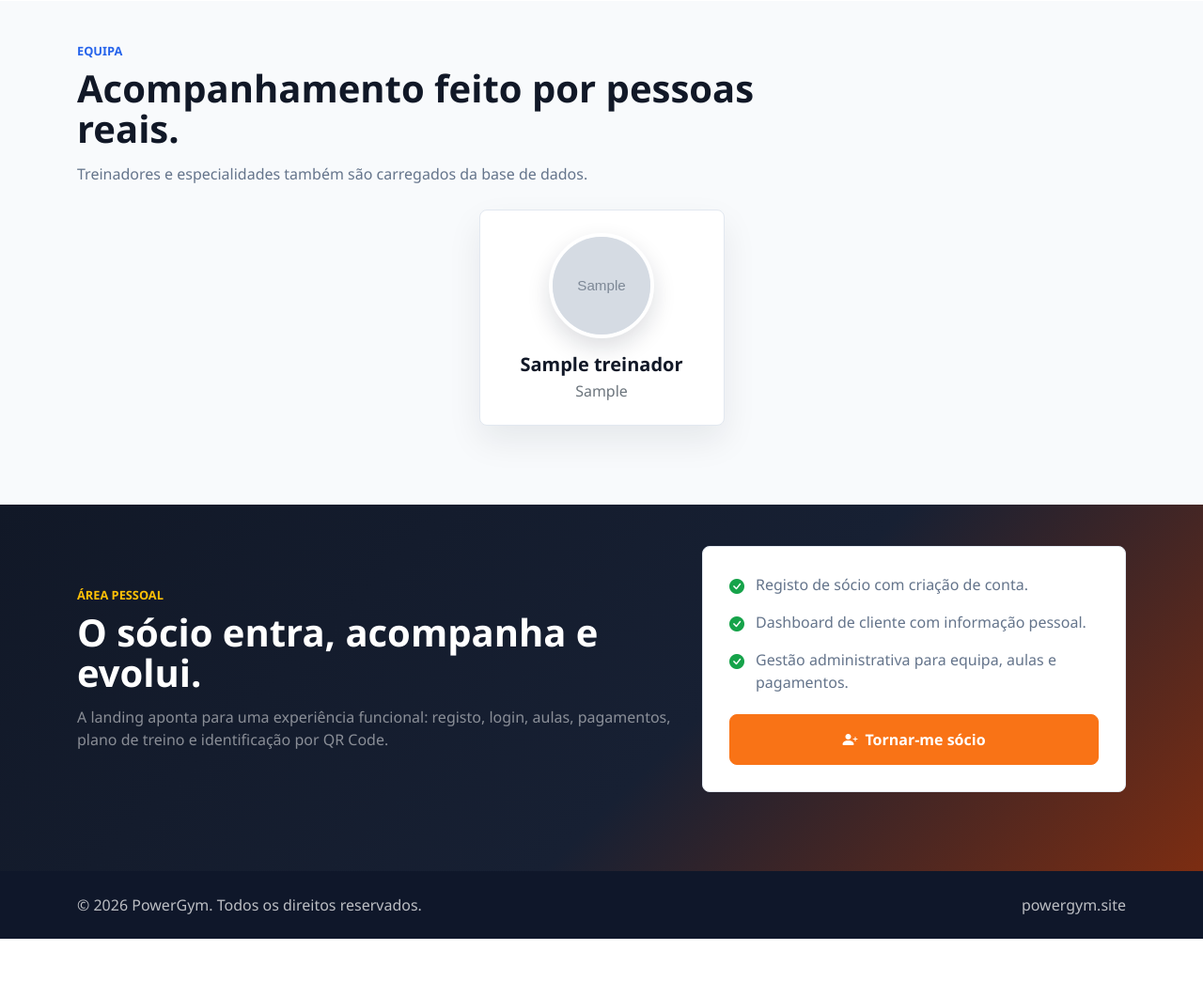
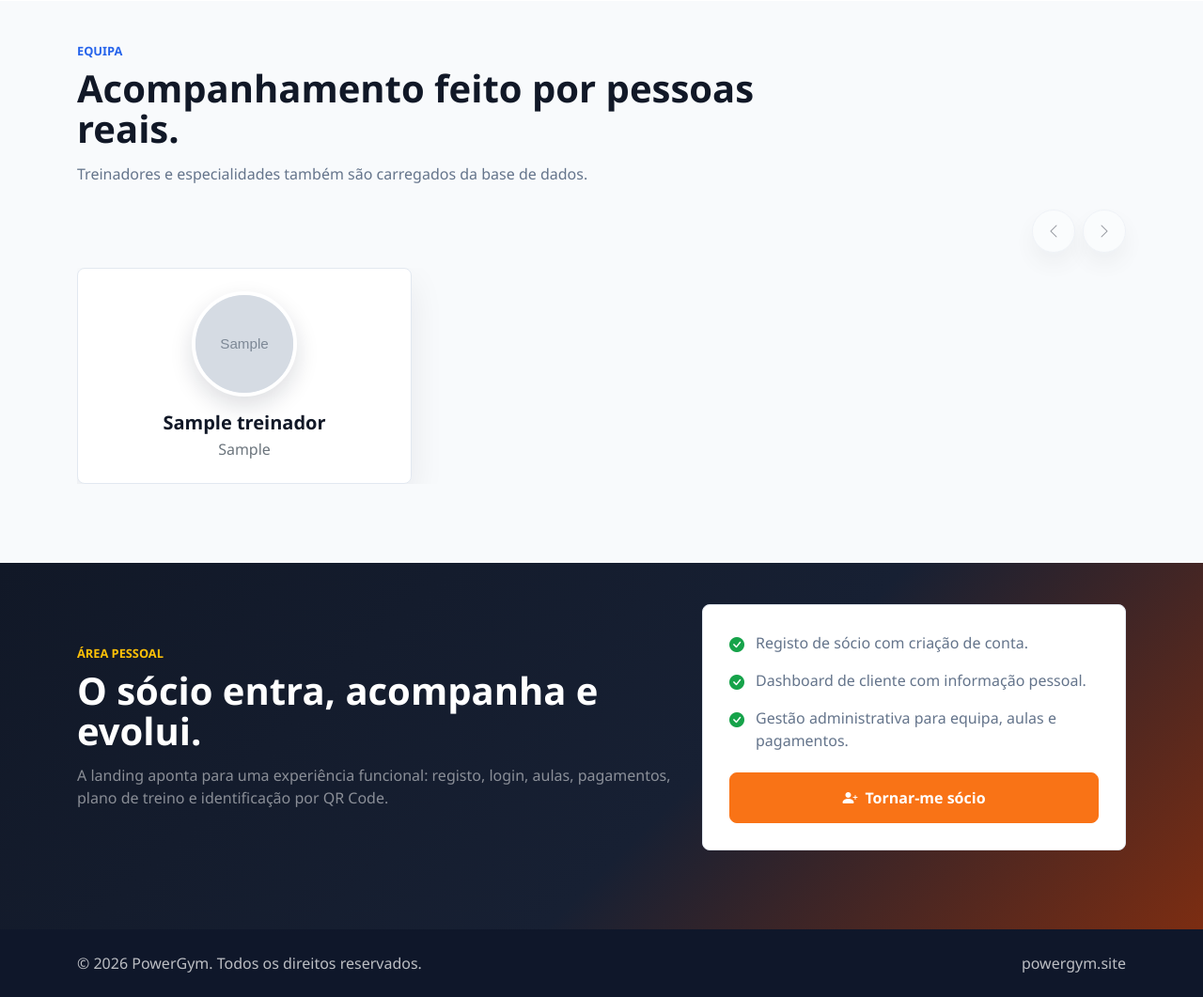
Before and after one commit to goncaloperes01/powergym, a Django app: page / in a window 1280 px wide. Shown: the part 1970-3031 px from the top of the page at 94% size. Before the commit the page ends 2969 px from the top, so only its background shows below. Run offline with Django 5.2, Linux system fonts and the light colour scheme; tables that the repository leaves empty hold one stand-in row (values such as "Sample post"); grey boxes marked "Sample" are stand-in pictures.

Commit message:
corrigir pequenos bugs visuais

```diff
--- a/ginasio/templates/ginasio/exercicio_form.html
+++ b/ginasio/templates/ginasio/exercicio_form.html
@@ -9,7 +9,7 @@
             <div class="col-8">
                 {% if exercicio %}
                     <h2 class="fw-bold mb-0 text-dark">Editar Exercício</h2>
-                    <a href="{% url 'exercicio_delete' exercicio.pk %}" class="btn btn-danger">Apagar</a>
+                    <a href="{% url 'exercicio_delete' exercicio.pk %}" class="btn btn-danger mt-3">Apagar</a>
                 {% else %}
                     <h2 class="fw-bold mb-0 text-dark">Adicionar Exercício ao Plano</h2>
                 {% endif %}
--- a/ginasio/templates/ginasio/landing.html
+++ b/ginasio/templates/ginasio/landing.html
@@ -228,22 +228,26 @@
             padding: 24px;
         }
 
-        .classes-carousel {
+        .classes-carousel,
+        .trainers-carousel {
             position: relative;
         }
 
-        .classes-viewport {
+        .classes-viewport,
+        .trainers-viewport {
             overflow: hidden;
         }
 
-        .classes-track {
+        .classes-track,
+        .trainers-track {
             display: flex;
             gap: 24px;
             transition: transform 0.35s ease;
             will-change: transform;
         }
 
-        .classes-slide {
+        .classes-slide,
+        .trainers-slide {
             flex: 0 0 calc((100% - 48px) / 3);
             min-width: 0;
         }
@@ -363,7 +367,8 @@
                 padding: 28px 0 64px;
             }
 
-            .classes-slide {
+            .classes-slide,
+            .trainers-slide {
                 flex-basis: 100%;
             }
         }
@@ -553,9 +558,20 @@
                     </div>
                 </div>
 
-                <div class="row g-4 justify-content-center">
+                {% if treinadores %}
+                    <div class="trainers-carousel" data-trainers-carousel>
+                        <div class="d-flex justify-content-end gap-2 mb-3">
+                            <button class="carousel-arrow" type="button" data-trainers-prev aria-label="Ver treinadores anteriores">
+                                <i class="bi bi-chevron-left"></i>
+                            </button>
+                            <button class="carousel-arrow" type="button" data-trainers-next aria-label="Ver treinadores seguintes">
+                                <i class="bi bi-chevron-right"></i>
+                            </button>
+                        </div>
+                        <div class="trainers-viewport">
+                            <div class="trainers-track">
                     {% for treinador in treinadores %}
-                        <div class="col-md-4 col-lg-3">
+                        <div class="trainers-slide">
                             <article class="trainer-card">
                                 {% if treinador.foto %}
                                     <img src="{{ treinador.foto.url }}" alt="{{ treinador.nome }}" class="trainer-photo mb-3">
@@ -568,16 +584,19 @@
                                 <p class="text-secondary mb-0">{{ treinador.especialidade|default:"Personal Trainer" }}</p>
                             </article>
                         </div>
-                    {% empty %}
-                        <div class="col-12">
+                    {% endfor %}
+                            </div>
+                        </div>
+                    </div>
+                {% else %}
+                        <div>
                             <div class="trainer-card">
                                 <i class="bi bi-people fs-1 text-secondary d-block mb-3"></i>
                             <h3 class="h5 fw-bold">Equipa em atualização</h3>
                             <p class="text-secondary mb-0">Adiciona treinadores no painel e esta secção fica preenchida automaticamente.</p>
                             </div>
                         </div>
-                    {% endfor %}
-                </div>
+                {% endif %}
             </div>
         </section>
 
@@ -631,11 +650,11 @@
 
     <script src="https://cdn.jsdelivr.net/npm/bootstrap@5.3.0/dist/js/bootstrap.bundle.min.js"></script>
     <script>
-        document.querySelectorAll('[data-classes-carousel]').forEach((carousel) => {
-            const track = carousel.querySelector('.classes-track');
-            const slides = Array.from(carousel.querySelectorAll('.classes-slide'));
-            const prev = carousel.querySelector('[data-carousel-prev]');
-            const next = carousel.querySelector('[data-carousel-next]');
+        function setupLandingCarousel(carousel, selectors) {
+            const track = carousel.querySelector(selectors.track);
+            const slides = Array.from(carousel.querySelectorAll(selectors.slide));
+            const prev = carousel.querySelector(selectors.prev);
+            const next = carousel.querySelector(selectors.next);
             let currentIndex = 0;
 
             function visibleSlides() {
@@ -666,6 +685,24 @@
 
             window.addEventListener('resize', updateCarousel);
             updateCarousel();
+        }
+
+        document.querySelectorAll('[data-classes-carousel]').forEach((carousel) => {
+            setupLandingCarousel(carousel, {
+                track: '.classes-track',
+                slide: '.classes-slide',
+                prev: '[data-carousel-prev]',
+                next: '[data-carousel-next]',
+            });
+        });
+
+        document.querySelectorAll('[data-trainers-carousel]').forEach((carousel) => {
+            setupLandingCarousel(carousel, {
+                track: '.trainers-track',
+                slide: '.trainers-slide',
+                prev: '[data-trainers-prev]',
+                next: '[data-trainers-next]',
+            });
         });
     </script>
 </body>
--- a/ginasio/views.py
+++ b/ginasio/views.py
@@ -28,7 +28,7 @@ def landing_page(request):
     Página principal pública do site (Landing Page).
     """
     modalidades_destaque = Modalidade.objects.all()
-    equipa_destaque = Treinador.objects.all()[:3]
+    equipa_destaque = Treinador.objects.all()
 
     context = {
         'modalidades': modalidades_destaque,
```
Also changed, not shown: ginasio/templates/ginasio/inscricao_detail.html (+5 -3 lines), ginasio/templates/ginasio/pagamento_list.html (+5 -3 lines), ginasio/templates/ginasio/planotreino_detail.html (+5 -3 lines), ginasio/templates/ginasio/socio_detail.html (+8 -6 lines), ginasio/templates/ginasio/socio_list.html (+5 -3 lines), ginasio/templates/ginasio/treinador_detail.html (+8 -6 lines).
